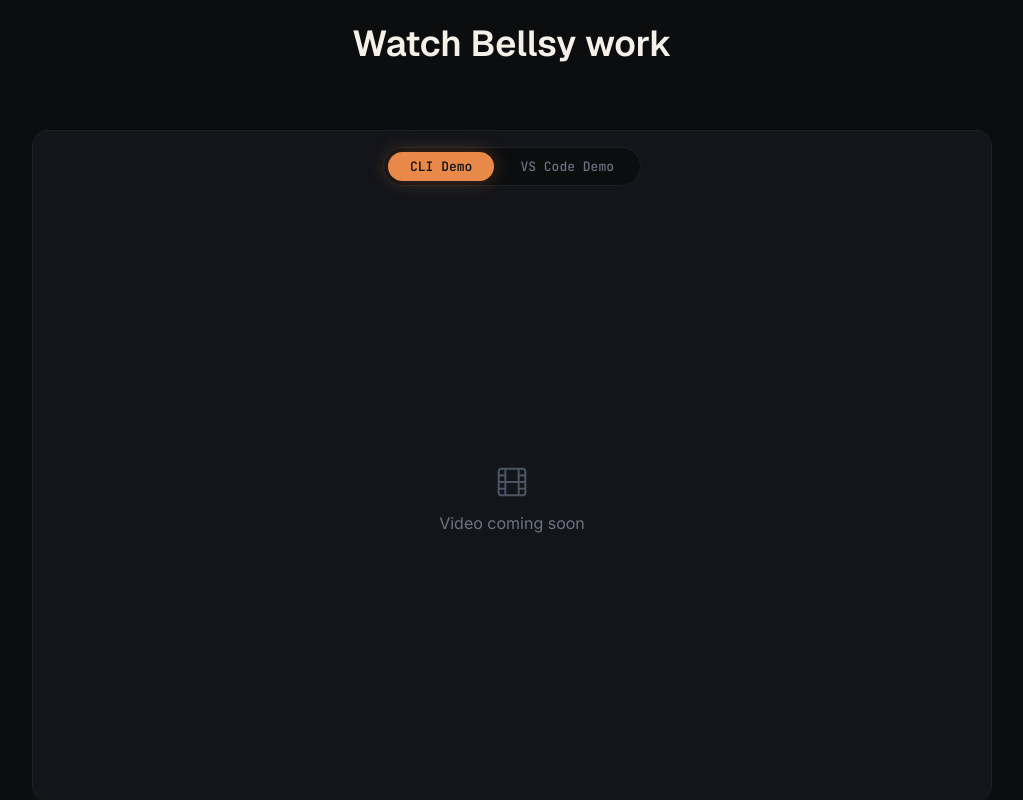
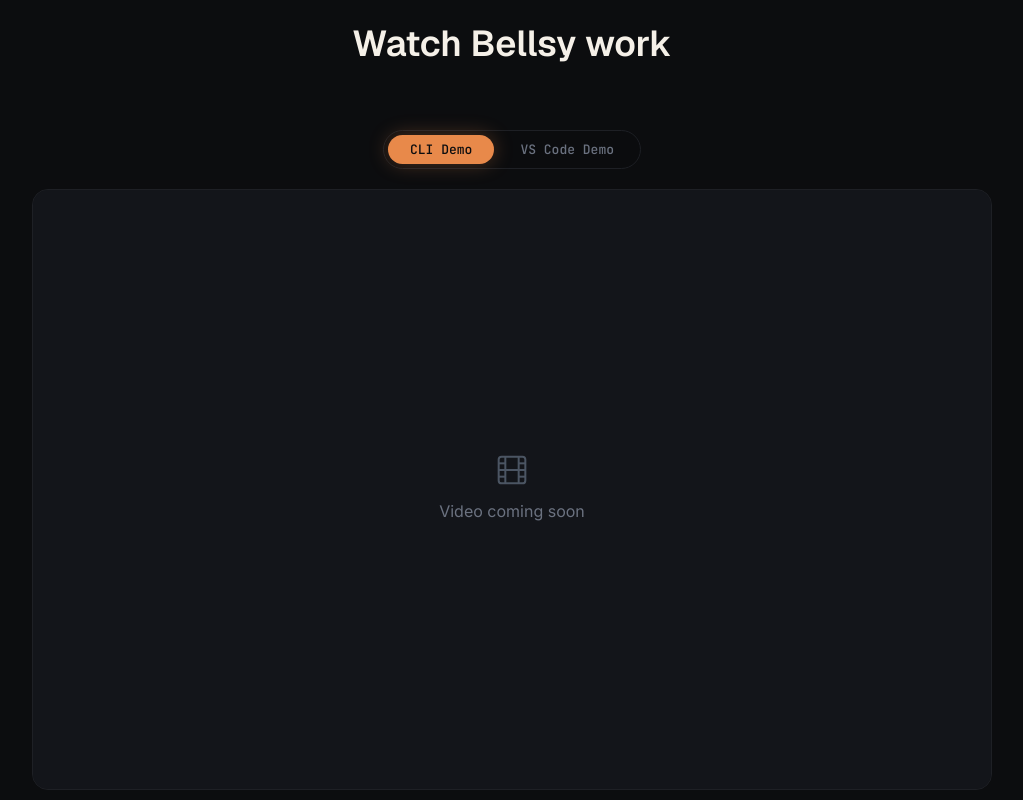
Before and after one commit to Rkhooda07/Bellsy, a website: page landing/index.html in a window 1280 px wide. Shown: the part 980-1780 px from the top of the page, without its empty margins (128-1151 px from the left). Drawn offline with nearby package versions, Linux system fonts and the light colour scheme.

Commit message:
style: update demo players layout

```diff
--- a/landing/css/styles.css
+++ b/landing/css/styles.css
@@ -504,9 +504,11 @@
 
 .demo-players-grid {
   display: flex;
-  justify-content: center;
+  flex-direction: column;
+  align-items: center;
   max-width: 960px;
   margin: 0 auto;
+  gap: 20px;
 }
 
 .demo-player-container {
@@ -522,7 +524,6 @@
 .player-tabs {
   display: flex;
   justify-content: center;
-  padding: 16px 0;
 }
 
 .player-tabs-inner {
--- a/landing/index.html
+++ b/landing/index.html
@@ -119,13 +119,13 @@
                 </div>
 
                 <div class="demo-players-grid">
+                    <div class="player-tabs">
+                        <div class="player-tabs-inner">
+                            <button class="player-tab-btn active" data-target="cli">CLI Demo</button>
+                            <button class="player-tab-btn" data-target="vscode">VS Code Demo</button>
+                        </div>
+                    </div>
                     <div class="demo-player-container">
-                        <div class="player-tabs">
-                            <div class="player-tabs-inner">
-                                <button class="player-tab-btn active" data-target="cli">CLI Demo</button>
-                                <button class="player-tab-btn" data-target="vscode">VS Code Demo</button>
-                            </div>
-                        </div>
                         <div class="video-wrapper">
                             <div class="video-item active" data-video="cli">
                                 <video autoplay loop muted playsinline class="demo-video">
```
